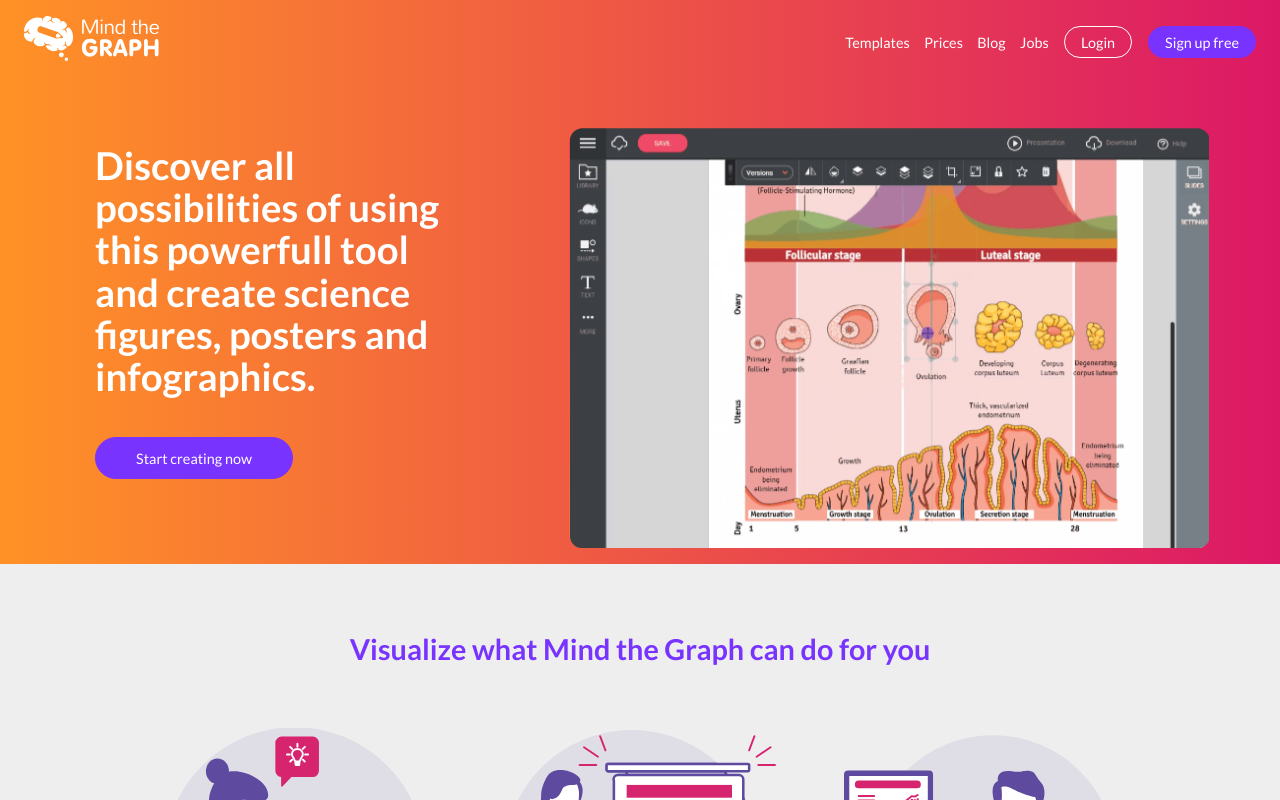
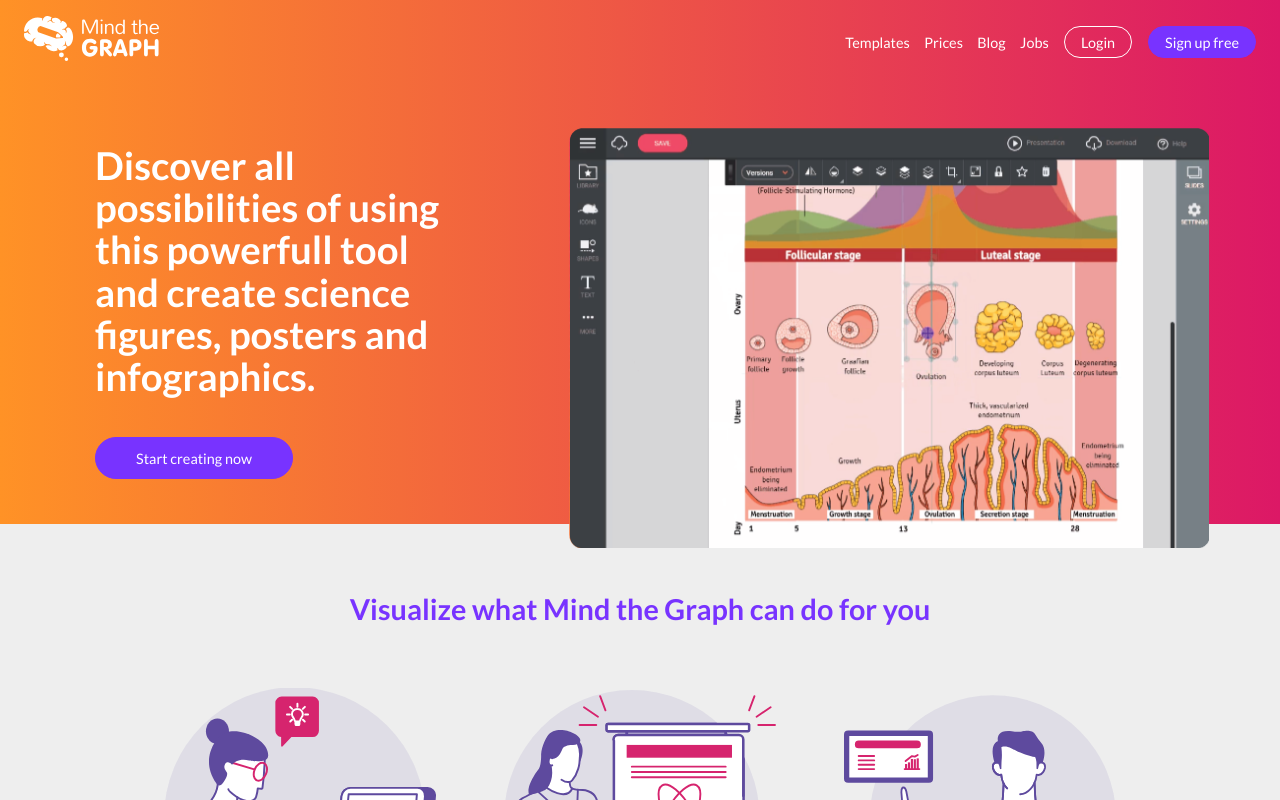
Before and after one commit to SrMarcelo/mindthegraph-landing-page, a React (Vite) app: page / in a window 1280 px wide. Shown: the top 800 px of the page. Built offline with nearby package versions, Linux system fonts and the light colour scheme.

Commit message:
feat: overflowing the image

```diff
--- a/src/components/HeroSection/index.jsx
+++ b/src/components/HeroSection/index.jsx
@@ -80,7 +80,6 @@
           Start creating now
         </Button>
       </Grid>
-      {/* TODO: Make the img element overflow */}
       <Grid
         item
         xs={10}
@@ -92,6 +91,7 @@
           paddingBottom: 0,
           paddingLeft: 0,
           paddingRight: 0,
+          mb: -5,
         }}
         display="flex"
         justifyContent="center"
```
